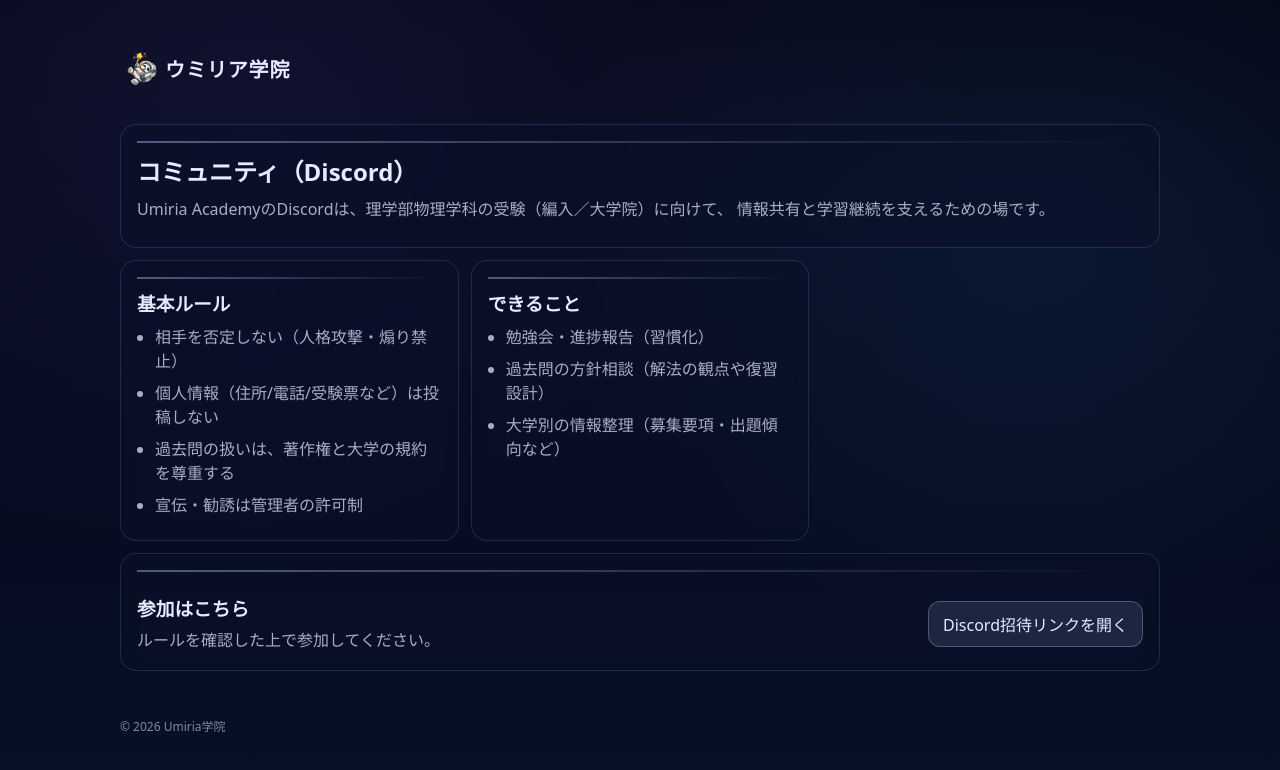
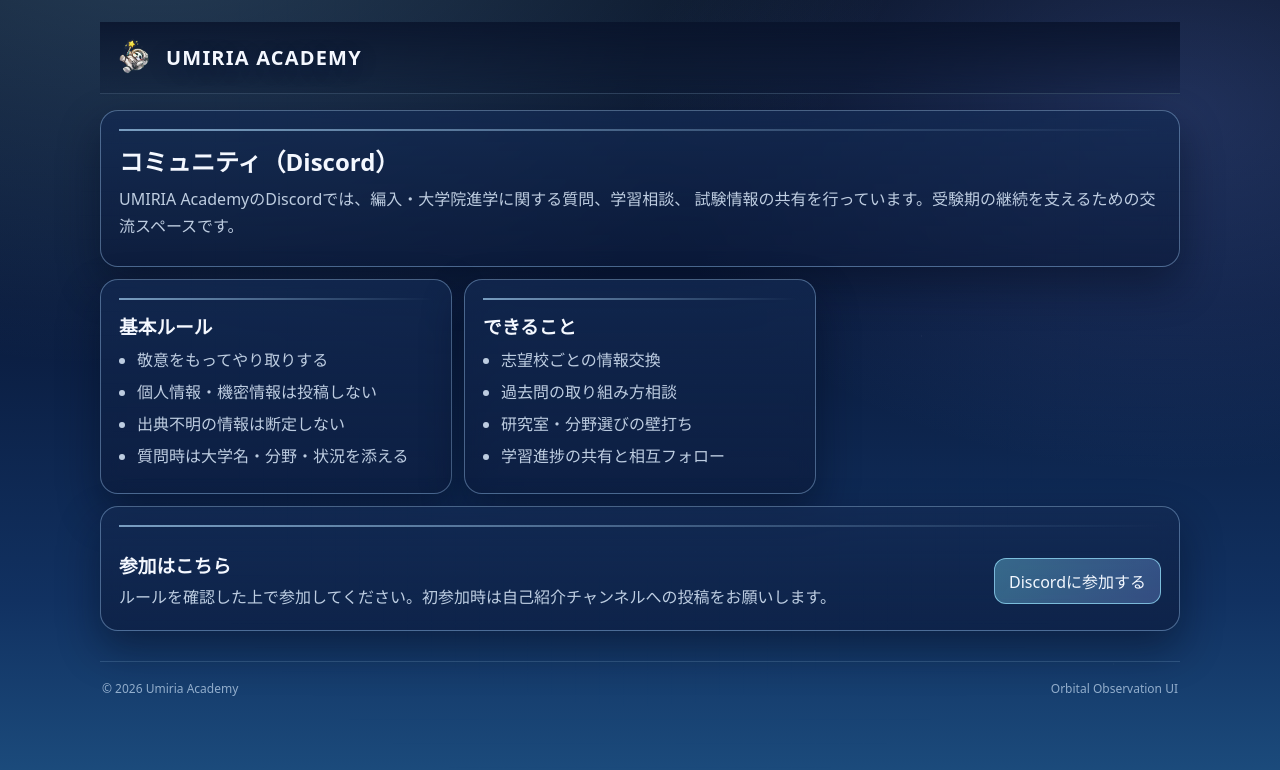
Before and after one commit to kimuraayuki-bot/umiria-academy, a React (Vite) app: page /community in a window 1280 px wide. Shown: the top 770 px of the page. Built offline with nearby package versions, Linux system fonts and the light colour scheme.

Commit message:
Revamp UI to observatory theme and simplify home panels

```diff
--- a/src/App.tsx
+++ b/src/App.tsx
@@ -8,6 +8,7 @@ import SolutionsByUni from "./pages/SolutionsByUni";
 import SolutionsByTrack from "./pages/SolutionsByTrack";
 import SolutionsYear from "./pages/SolutionsYear";
 import Community from "./pages/Community";
+import ResearchTypeDiagnosis from "./pages/ResearchTypeDiagnosis";
 import NotFound from "./pages/NotFound";
 
 export default function App() {
@@ -25,6 +26,7 @@ export default function App() {
           <Route path="/solutions/:uniSlug/:track/:year" element={<SolutionsYear />} />
 
           <Route path="/community" element={<Community />} />
+          <Route path="/diagnosis" element={<ResearchTypeDiagnosis />} />
 
           <Route path="*" element={<NotFound />} />
         </Routes>
--- a/src/components/Footer.tsx
+++ b/src/components/Footer.tsx
@@ -1,7 +1,10 @@
 export default function Footer() {
   return (
-    <div style={{ marginTop: 28, padding: "18px 0", color: "rgba(231,235,255,0.55)", fontSize: 12 }}>
-      © {new Date().getFullYear()} Umiria学院
-    </div>
+    <footer className="footer">
+      <div className="footerMeta">
+        <span>© {new Date().getFullYear()} Umiria Academy</span>
+        <span>Orbital Observation UI</span>
+      </div>
+    </footer>
   );
 }
--- a/src/components/Header.tsx
+++ b/src/components/Header.tsx
@@ -6,10 +6,10 @@ export default function Header() {
       <Link to="/" className="siteTitle">
         <img
           src="/images/icon.png"
-          alt="ウミリア学院"
+          alt="Umiria Academy"
           className="siteLogo"
         />
-        <span className="siteTitleText">ウミリア学院</span>
+        <span className="siteTitleText">UMIRIA ACADEMY</span>
       </Link>
     </header>
   );
--- a/src/pages/Community.tsx
+++ b/src/pages/Community.tsx
@@ -2,12 +2,12 @@ const discord = import.meta.env.VITE_DISCORD_INVITE as string | undefined;
 
 export default function Community() {
   return (
-    <div style={{ display: "flex", flexDirection: "column", gap: 12 }}>
+    <div className="pageStack">
       <div className="card">
         <h2 style={{ marginBottom: 8 }}>コミュニティ（Discord）</h2>
         <p>
-          Umiria AcademyのDiscordは、理学部物理学科の受験（編入／大学院）に向けて、
-          情報共有と学習継続を支えるための場です。
+          UMIRIA AcademyのDiscordでは、編入・大学院進学に関する質問、学習相談、
+          試験情報の共有を行っています。受験期の継続を支えるための交流スペースです。
         </p>
       </div>
 
@@ -15,35 +15,40 @@ export default function Community() {
         <div className="card">
           <h3 style={{ marginBottom: 8 }}>基本ルール</h3>
           <ul className="list">
-            <li>相手を否定しない（人格攻撃・煽り禁止）</li>
-            <li>個人情報（住所/電話/受験票など）は投稿しない</li>
-            <li>過去問の扱いは、著作権と大学の規約を尊重する</li>
-            <li>宣伝・勧誘は管理者の許可制</li>
+            <li>敬意をもってやり取りする</li>
+            <li>個人情報・機密情報は投稿しない</li>
+            <li>出典不明の情報は断定しない</li>
+            <li>質問時は大学名・分野・状況を添える</li>
           </ul>
         </div>
 
         <div className="card">
           <h3 style={{ marginBottom: 8 }}>できること</h3>
           <ul className="list">
-            <li>勉強会・進捗報告（習慣化）</li>
-            <li>過去問の方針相談（解法の観点や復習設計）</li>
-            <li>大学別の情報整理（募集要項・出題傾向など）</li>
+            <li>志望校ごとの情報交換</li>
+            <li>過去問の取り組み方相談</li>
+            <li>研究室・分野選びの壁打ち</li>
+            <li>学習進捗の共有と相互フォロー</li>
           </ul>
         </div>
       </div>
 
-      <div className="card" style={{ display: "flex", justifyContent: "space-between", alignItems: "center", gap: 12, flexWrap: "wrap" }}>
+      <div className="card communityJoin">
         <div>
           <h3 style={{ marginBottom: 6 }}>参加はこちら</h3>
-          <p style={{ margin: 0 }}>ルールを確認した上で参加してください。</p>
+          <p style={{ margin: 0 }}>
+            ルールを確認した上で参加してください。初参加時は自己紹介チャンネルへの投稿をお願いします。
+          </p>
         </div>
 
         {discord ? (
           <a className="btn primary" href={discord} target="_blank" rel="noreferrer">
-            Discord招待リンクを開く
+            Discordに参加する
           </a>
         ) : (
-          <span style={{ color: "rgba(231,235,255,0.55)" }}>招待リンクが未設定です（.envを確認）</span>
+          <span style={{ color: "rgba(231,235,255,0.55)" }}>
+            招待リンクが未設定です（`.env` を確認）
+          </span>
         )}
       </div>
     </div>
--- a/src/pages/Home.tsx
+++ b/src/pages/Home.tsx
@@ -3,102 +3,101 @@ import { Link } from "react-router-dom";
 export default function Home() {
   return (
     <div style={{ display: "flex", flexDirection: "column", gap: 32 }}>
-      {/* Hero */}
       <div
         className="hero heroImage"
         style={{ backgroundImage: "url(/images/hero.jpg)" }}
       >
         <div className="heroOverlay">
-          <h1 className="heroTitle">Umiria Academy</h1>
+          <h1 className="heroTitle">UMIRIA ORBITAL OBSERVATORY</h1>
           <p className="heroLead">
-            物理学科への大学編入・大学院受験のための情報整理と過去問解説。
+            理系進学と研究準備のための観測ステーション。
+            受験情報、過去問解説、学習コミュニティをひとつに集約しています。
           </p>
 
           <div className="row" style={{ marginTop: 16 }}>
             <Link className="btn primary" to="/universities">
-              大学情報
+              大学データを見る
             </Link>
             <Link className="btn" to="/solutions">
-              過去問
+              過去問アーカイブへ
             </Link>
             <Link className="btn" to="/community">
-              コミュニティ
+              コミュニティへ
             </Link>
           </div>
         </div>
       </div>
 
-      {/* Main navigation cards */}
+      <p className="homeSectionTitle">MISSION PANELS</p>
       <div className="gridCards">
         <Link to="/universities" className="card cardLink">
           <div className="cardTop">
-            <div className="badge">Universities</div>
+            <div className="badge">UNIVERSITIES</div>
             <h2 className="cardTitle">大学情報</h2>
           </div>
           <p className="cardText">
-            各大学の募集要項や過去問への公式リンクを整理しています。
-            大学編入・大学院の区分を切り替えて確認できます。
+            編入・大学院進学向けに、出願条件や外部リンクを一覧化。
+            比較しながら次の志望校を決められます。
           </p>
           <div className="cardCta">大学一覧を見る →</div>
         </Link>
 
         <Link to="/solutions" className="card cardLink">
           <div className="cardTop">
-            <div className="badge">Past Exams</div>
+            <div className="badge">PAST EXAMS</div>
             <h2 className="cardTitle">過去問解説</h2>
           </div>
           <p className="cardText">
-            大学・年度ごとに、紙ベースで解いた過去問解説を
-            画像として順次掲載しています。
+            大学・区分・年度ごとに整理した解説へアクセス。
+            画像付きで解答方針を追える構成です。
           </p>
           <div className="cardCta">解説へ進む →</div>
         </Link>
 
         <Link to="/community" className="card cardLink">
           <div className="cardTop">
-            <div className="badge">Community</div>
+            <div className="badge">COMMUNITY</div>
             <h2 className="cardTitle">コミュニティ</h2>
           </div>
           <p className="cardText">
-            学習や進路に関する情報共有のためのDiscordコミュニティ。
-            参加前にルールと概要を確認できます。
+            Discordで質問・情報交換・学習報告が可能。
+            孤立しやすい受験期の継続を支えるための場です。
           </p>
           <div className="cardCta">参加方法を見る →</div>
         </Link>
       </div>
 
-      {/* Philosophy (site bottom, non-card) */}
+      <div className="card homeDiagnosis">
+        <div className="cardTop">
+          <div className="badge">RESEARCH DIAGNOSIS</div>
+          <h2 className="cardTitle">研究室キャラ診断</h2>
+        </div>
+        <p className="cardText">
+          研究スタイルを16タイプで可視化し、自分に合う役割や進め方を整理できます。
+        </p>
+        <div className="cardCta">
+          <Link className="link" to="/diagnosis">診断を始める →</Link>
+        </div>
+      </div>
+
       <section
         style={{
-          maxWidth: "720px",
-          margin: "48px auto 0",
+          maxWidth: "760px",
+          margin: "10px auto 0",
           padding: "0 6px",
           lineHeight: 1.9,
           fontSize: 14,
-          color: "rgba(231,235,255,0.75)",
+          color: "rgba(220,236,255,0.8)",
         }}
       >
-        <h2 style={{ fontSize: 16, marginBottom: 12 }}>
-          🌌 Umiriaという名に込めた想い
-        </h2>
-
+        <h2 style={{ fontSize: 16, marginBottom: 12 }}>UMIRIAが目指すもの</h2>
         <p>
-          <strong>Umiria（ウミリア）</strong>は、アミール・D・アクゼル著
-          『宇宙創造の一瞬をつくる』に登場する献辞──
-          <strong>「宇宙を愛するミリアムへ」</strong>──に着想を得て
-          生まれた造語である。
+          UMIRIAは「理系進学を情報格差で諦めない」ための実践プラットフォームです。
+          必要な情報を短時間で比較できる設計にし、学習時間を最大化できる状態を作ります。
         </p>
-
         <p>
-          「ミリアム（Miriam）」という名が内包する、宇宙への愛と、
-          尽きることのない探求のまなざし。
-        </p>
-
-        <p>
-          その精神を、思索と学びの営みに重ね合わせ、
-          ひとつの世界観・概念として再構築したものが
-          <strong> Umiria </strong>
-          である。
+          単なる情報掲示板ではなく、進路判断・演習・相談の導線がつながる場所として
+          機能することを重視しています。
         </p>
       </section>
     </div>
--- a/src/styles/space.css
+++ b/src/styles/space.css
@@ -1,21 +1,37 @@
 :root{
-  --bg0:#050816;
-  --bg1:#071028;
-  --card: rgba(10, 18, 40, 0.55);
-  --border: rgba(140, 160, 255, 0.18);
-  --text:#e7ebff;
-  --muted: rgba(231,235,255,0.72);
-  --accent: rgba(190,205,255,0.95);
+  --bg0:#071125;
+  --bg1:#0a1b3d;
+  --bg2:#113161;
+  --bg3:#1d4f80;
+  --card: rgba(12, 26, 58, 0.62);
+  --card-strong: rgba(16, 33, 72, 0.74);
+  --border: rgba(171, 214, 255, 0.38);
+  --text:#f4f8ff;
+  --muted: rgba(224, 238, 255, 0.84);
+  --accent: #9fdbff;
+  --accent-strong: #6fd6ff;
+  --glow: rgba(127, 210, 255, 0.3);
+  --danger: #ffd6dc;
+  --card-shadow: 0 18px 42px rgba(4, 11, 29, 0.46);
+}
+
+*{
+  box-sizing: border-box;
 }
 
 body{
   margin:0;
   color:var(--text);
   background:
-    radial-gradient(1200px 800px at 20% 10%, rgba(120,90,255,0.10), transparent 60%),
-    radial-gradient(900px 700px at 80% 30%, rgba(60,150,255,0.10), transparent 55%),
-    linear-gradient(180deg, var(--bg0), var(--bg1));
+    radial-gradient(1300px 800px at 12% -12%, rgba(142, 211, 255, 0.24), transparent 58%),
+    radial-gradient(900px 600px at 92% 14%, rgba(120, 151, 255, 0.22), transparent 60%),
+    linear-gradient(180deg, var(--bg0), var(--bg1) 38%, var(--bg2) 75%, var(--bg3));
   font-family: "Noto Sans JP", system-ui, -apple-system, Segoe UI, Roboto, sans-serif;
+}
+
+.space-stars{
+  position: relative;
+  isolation: isolate;
 }
 
 .space-stars::before{
@@ -24,52 +40,78 @@ body{
   inset:0;
   pointer-events:none;
   background:
-    radial-gradient(1px 1px at 12% 20%, rgba(255,255,255,0.35), transparent 55%),
-    radial-gradient(1px 1px at 44% 78%, rgba(255,255,255,0.28), transparent 55%),
-    radial-gradient(1px 1px at 72% 38%, rgba(255,255,255,0.25), transparent 55%),
-    radial-gradient(1px 1px at 90% 85%, rgba(255,255,255,0.22), transparent 55%);
-  opacity:0.85;
+    radial-gradient(1px 1px at 12% 20%, rgba(255,255,255,0.62), transparent 56%),
+    radial-gradient(1px 1px at 36% 76%, rgba(255,255,255,0.4), transparent 55%),
+    radial-gradient(1px 1px at 72% 42%, rgba(255,255,255,0.46), transparent 56%),
+    radial-gradient(1px 1px at 87% 83%, rgba(255,255,255,0.32), transparent 56%);
+  opacity:0.94;
+}
+
+.space-stars::after{
+  content:"";
+  position:fixed;
+  inset:0;
+  pointer-events:none;
+  background:
+    linear-gradient(transparent 96%, rgba(173, 221, 255, 0.08) 100%),
+    linear-gradient(90deg, transparent 96%, rgba(173, 221, 255, 0.06) 100%);
+  background-size: 24px 24px;
+  opacity: 0.2;
+  mask-image: radial-gradient(circle at 50% 30%, #000 34%, transparent 92%);
 }
 
 .container{
-  max-width: 1040px;
+  max-width: 1120px;
   margin: 0 auto;
-  padding: 20px;
+  padding: 22px 20px 32px;
 }
 
 .card{
-  background: var(--card);
+  background: linear-gradient(180deg, rgba(19, 42, 83, 0.75), var(--card));
   border: 1px solid var(--border);
-  border-radius: 16px;
-  padding: 16px;
-  backdrop-filter: blur(8px);
+  border-radius: 18px;
+  padding: 18px;
+  backdrop-filter: blur(10px);
+  box-shadow: var(--card-shadow);
 }
 
-h1,h2,h3{ margin: 0 0 10px 0; }
-p{ color: var(--muted); margin: 8px 0; line-height: 1.7; }
+.card::before{
+  content:"";
+  display:block;
+  height: 2px;
+  width: 100%;
+  background: linear-gradient(90deg, rgba(177, 222, 255, 0.65), rgba(177, 222, 255, 0));
+  margin-bottom: 12px;
+}
 
-a{ color: inherit; }
+h1,h2,h3{
+  margin: 0 0 10px 0;
+}
+
+p{
+  color: var(--muted);
+  margin: 8px 0;
+  line-height: 1.7;
+}
+
+a{
+  color: inherit;
+}
+
 a.link{
   color: var(--accent);
   text-decoration: none;
 }
-a.link:hover{ text-decoration: underline; }
 
-.nav{
-  display:flex;
-  align-items:center;
-  justify-content:space-between;
-  gap: 12px;
-  padding: 14px 0;
+a.link:hover{
+  text-decoration: underline;
 }
 
-.nav a{
-  text-decoration:none;
-  color: var(--muted);
+.row{
+  display:flex;
+  gap:12px;
+  flex-wrap:wrap;
 }
-.nav a:hover{ color: var(--text); }
-
-.row{ display:flex; gap:12px; flex-wrap:wrap; }
 
 .btn{
   display:inline-flex;
@@ -79,27 +121,42 @@ a.link:hover{ text-decoration: underline; }
   padding: 10px 14px;
   border-radius: 12px;
   border: 1px solid var(--border);
-  background: rgba(255,255,255,0.04);
+  background: linear-gradient(180deg, rgba(189, 226, 255, 0.22), rgba(150, 192, 255, 0.08));
+  color: #f3f8ff;
   cursor:pointer;
   text-decoration:none;
+  transition: transform 140ms ease, background 140ms ease, border-color 140ms ease, box-shadow 140ms ease;
 }
-.btn:hover{ background: rgba(255,255,255,0.07); }
+
+.btn:hover{
+  transform: translateY(-2px);
+  background: linear-gradient(180deg, rgba(208, 235, 255, 0.32), rgba(170, 208, 255, 0.14));
+  border-color: rgba(198, 233, 255, 0.66);
+  box-shadow: 0 10px 20px rgba(11, 27, 63, 0.4);
+}
+
+.btn.primary{
+  background: linear-gradient(120deg, rgba(130, 233, 255, 0.34), rgba(138, 173, 255, 0.3));
+  border-color: rgba(154, 228, 255, 0.7);
+}
 
 .tabs{
   display:flex;
   gap:8px;
   margin: 10px 0 14px;
 }
+
 .tab{
   padding: 8px 12px;
   border-radius: 999px;
   border: 1px solid var(--border);
-  background: rgba(255,255,255,0.03);
+  background: rgba(178, 220, 255, 0.1);
   cursor:pointer;
   color: var(--muted);
 }
+
 .tab.active{
-  background: rgba(190,205,255,0.12);
+  background: rgba(180, 228, 255, 0.22);
   color: var(--text);
 }
 
@@ -108,31 +165,23 @@ a.link:hover{ text-decoration: underline; }
   grid-template-columns: repeat(3, minmax(0, 1fr));
   gap: 12px;
 }
-@media (max-width: 900px){
-  .grid{ grid-template-columns: repeat(2, minmax(0, 1fr)); }
-}
-@media (max-width: 600px){
-  .grid{ grid-template-columns: 1fr; }
-}
-
-.hero{ padding: 22px; }
-.heroTitle{ font-size: 34px; letter-spacing: 0.01em; }
-.heroLead{ max-width: 68ch; font-size: 15px; }
 
 .gridCards{
   display:grid;
   grid-template-columns: repeat(3, minmax(0, 1fr));
   gap: 12px;
 }
-@media (max-width: 900px){
-  .gridCards{ grid-template-columns: repeat(2, minmax(0, 1fr)); }
-}
-@media (max-width: 600px){
-  .gridCards{ grid-template-columns: 1fr; }
+
+.cardLink{
+  text-decoration:none;
+  transition: transform 160ms ease, border-color 160ms ease, background 160ms ease;
 }
 
-.cardLink{ text-decoration:none; transition: transform 120ms ease, background 120ms ease; }
-.cardLink:hover{ transform: translateY(-2px); background: rgba(255,255,255,0.06); }
+.cardLink:hover{
+  transform: translateY(-4px);
+  border-color: rgba(189, 232, 255, 0.74);
+  background: linear-gradient(180deg, rgba(26, 56, 109, 0.82), var(--card-strong));
+}
 
 .badge{
   display:inline-flex;
@@ -140,84 +189,69 @@ a.link:hover{ text-decoration: underline; }
   padding: 4px 10px;
   border-radius: 999px;
   border: 1px solid var(--border);
-  color: var(--muted);
+  color: rgba(215, 236, 255, 0.92);
   font-size: 12px;
+  letter-spacing: 0.04em;
 }
 
-.cardTop{ display:flex; flex-direction:column; gap: 10px; margin-bottom: 8px; }
-.cardTitle{ font-size: 18px; }
-.cardText{ margin: 0; }
+.cardTop{
+  display:flex;
+  flex-direction:column;
+  gap: 10px;
+  margin-bottom: 8px;
+}
+
+.cardTitle{
+  font-size: 1.15rem;
+}
+
+.cardText{
+  margin: 0;
+}
 
 .cardCta{
   margin-top: 14px;
   color: var(--accent);
-  font-weight: 600;
+  font-weight: 700;
 }
 
-.btn.primary{
-  background: rgba(190,205,255,0.12);
-  border-color: rgba(190,205,255,0.30);
+.list{
+  margin: 0;
+  padding-left: 18px;
+  color: var(--muted);
 }
 
-.list{ margin: 0; padding-left: 18px; color: var(--muted); }
-.list li{ margin: 8px 0; }
+.list li{
+  margin: 8px 0;
+}
 
 .siteHeader{
-  padding: 18px 0 22px;
+  height: 72px;
+  display: flex;
+  align-items: center;
+  position: sticky;
+  top: 0;
+  z-index: 6;
+  background: linear-gradient(180deg, rgba(8, 18, 42, 0.8), rgba(8, 18, 42, 0.2));
+  backdrop-filter: blur(10px);
+  border-bottom: 1px solid rgba(170, 218, 255, 0.22);
+  margin-bottom: 16px;
+  padding: 0 12px;
 }
 
 .siteTitle{
-  font-size: 22px;
-  font-weight: 700;
-  letter-spacing: 0.04em;
+  display: inline-flex;
+  align-items: center;
+  gap: 10px;
   text-decoration: none;
   color: var(--text);
 }
 
 .siteTitle:hover{
-  opacity: 0.85;
+  opacity: 0.9;
 }
 
-.heroImage{
-  background-size: cover;
-  background-position: center;
-  position: relative;
-}
-
-.heroOverlay{
-  background: rgba(5,8,22,0.65);
-  border-radius: 16px;
-  padding: 26px;
-}
-
-.card::before{
-  content:"";
-  display:block;
-  height: 2px;
-  width: 100%;
-  background: linear-gradient(
-    90deg,
-    rgba(190,205,255,0.4),
-    rgba(190,205,255,0)
-  );
-  margin-bottom: 10px;
-}
-
-.siteHeader {
-
-  height: 64px;
-  display: flex;
-  align-items: center;
-}
-
-.siteTitle {
-  display: inline-flex;
-  align-items: center;
-  gap: 1px;
-  text-decoration: none;
-}
-
-.siteLogo {
+.siteLogo{
   height: 44px;
   width: 44px;
   object-fit: contain;
@@ -225,9 +259,147 @@ a.link:hover{ text-decoration: underline; }
   flex-shrink: 0;
 }
 
-.siteTitleText {
+.siteTitleText{
   font-size: 1.25rem;
   font-weight: 700;
-  line-height: 1;
-  display: block;
+  letter-spacing: 0.06em;
+  text-shadow: 0 5px 18px rgba(10, 25, 58, 0.42);
 }
+
+.hero{
+  padding: 22px;
+}
+
+.heroImage{
+  background-size: cover;
+  background-position: center;
+  position: relative;
+  overflow: hidden;
+}
+
+.heroImage::before{
+  content:"";
+  position:absolute;
+  inset:0;
+  background:
+    radial-gradient(600px 300px at 0% 100%, rgba(137, 231, 255, 0.3), transparent 55%),
+    linear-gradient(115deg, rgba(8, 19, 45, 0.66), rgba(8, 19, 45, 0.25));
+  pointer-events:none;
+}
+
+.heroOverlay{
+  position: relative;
+  background: linear-gradient(180deg, rgba(18, 38, 79, 0.72), rgba(13, 29, 62, 0.63));
+  border: 1px solid rgba(170, 218, 255, 0.36);
+  border-radius: 18px;
+  padding: 26px;
+  box-shadow: inset 0 1px 0 rgba(255,255,255,0.14);
+}
+
+.heroTitle{
+  font-size: clamp(2rem, 4vw, 2.7rem);
+  letter-spacing: 0.03em;
+  margin-bottom: 4px;
+  text-shadow: 0 8px 26px rgba(10, 25, 58, 0.5);
+}
+
+.heroLead{
+  max-width: 66ch;
+  font-size: 15px;
+}
+
+.homeSectionTitle{
+  margin: 4px 0;
+  color: rgba(222, 240, 255, 0.94);
+  letter-spacing: 0.08em;
+  font-size: 13px;
+}
+
+.homeDiagnosis{
+  max-width: 760px;
+  margin: 0 auto;
+  width: 100%;
+  background:
+    radial-gradient(480px 190px at 100% 0%, rgba(132, 235, 255, 0.24), transparent 60%),
+    linear-gradient(180deg, rgba(28, 62, 120, 0.84), var(--card-strong));
+  border-color: rgba(170, 224, 255, 0.66);
+  box-shadow:
+    0 0 0 1px rgba(170, 224, 255, 0.2),
+    0 26px 42px rgba(6, 18, 43, 0.4),
+    0 0 40px var(--glow);
+}
+
+.pageStack{
+  display: flex;
+  flex-direction: column;
+  gap: 12px;
+}
+
+.communityJoin{
+  display:flex;
+  justify-content:space-between;
+  align-items:center;
+  gap: 12px;
+  flex-wrap:wrap;
+}
+
+.footer{
+  margin-top: 30px;
+  padding: 18px 2px 6px;
+  color: rgba(213, 234, 255, 0.66);
+  font-size: 12px;
+  border-top: 1px solid rgba(177, 219, 255, 0.18);
+}
+
+.footerMeta{
+  display:flex;
+  justify-content:space-between;
+  gap: 10px;
+  flex-wrap: wrap;
+}
+
+.diagnosisFrame{
+  width: 100%;
+  min-height: 78vh;
+  border: 1px solid var(--border);
+  border-radius: 12px;
+  background: rgba(11, 24, 53, 0.55);
+}
+
+.diagnosisHelp{
+  margin-top: 10px;
+  font-size: 13px;
+  color: var(--muted);
+}
+
+.textDanger{
+  color: var(--danger);
+}
+
+@media (max-width: 900px){
+  .grid,
+  .gridCards{
+    grid-template-columns: repeat(2, minmax(0, 1fr));
+  }
+}
+
+@media (max-width: 600px){
+  .container{
+    padding: 16px 14px 24px;
+  }
+  .hero{
+    padding: 14px;
+  }
+  .heroOverlay{
+    padding: 18px;
+  }
+  .grid,
+  .gridCards{
+    grid-template-columns: 1fr;
+  }
+  .siteHeader{
+    height: 64px;
+    margin-bottom: 12px;
+    padding: 0 8px;
+  }
+}
```
Also changed, not shown: src/pages/ResearchTypeDiagnosis.tsx (added, +39 -0 lines), 1 other file (tests, documents, lock files or other folders).
